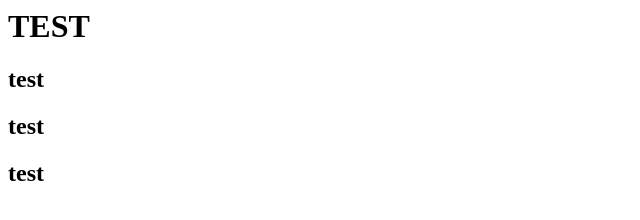
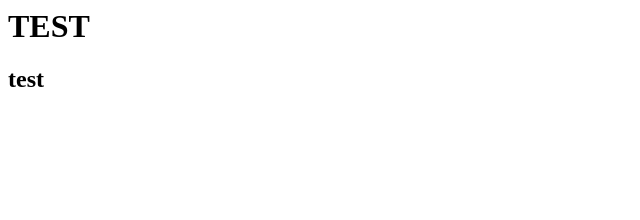
Before and after one commit to lavzd13/gh-deployment-workflow, a plain HTML site: page static/index.html in a window 1280 px wide. Shown: the whole page, without its empty margins (0-640 px from the left). Drawn offline with Linux system fonts and the light colour scheme.

Commit message:
playing with github actions

```diff
--- a/static/index.html
+++ b/static/index.html
@@ -2,6 +2,4 @@
 	<title>github actions test</title>
 	<h1>TEST</h1>
 	<h2>test</h2>
-	<h2>test</h2>
-	<h2>test</h2>
 </html>
```
Also changed, not shown: 1 other file.
